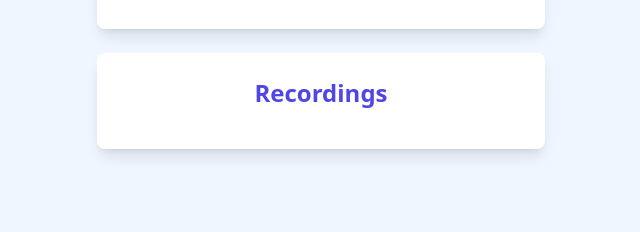
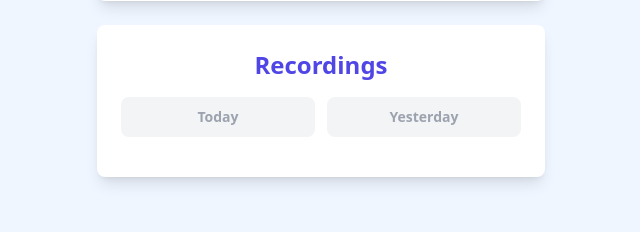
Before and after one commit to rossnoah/RadioBot, a Flask app: template templates/index.html in a window 1280 px wide. Shown: the part 389-621 px from the top of the page, without its empty margins (319-959 px from the left). Run offline with Flask 3, Linux system fonts and the light colour scheme; the template is opened without the code that fills it, so the values that code supplies are empty; parts of the project's set-up code (start-up, migrations or seed data) failed here and were passed over; some libraries are stand-ins or nearby versions.

Commit message:
Add Today and Yesterday quick-access buttons to homepage

```diff
--- a/app/routes.py
+++ b/app/routes.py
@@ -2,7 +2,7 @@
 import os
 import calendar
 from collections import OrderedDict
-from datetime import timedelta
+from datetime import date, timedelta
 from flask import Blueprint, render_template, request, abort, send_from_directory, redirect, url_for, make_response
 from werkzeug.utils import safe_join
 from user_agents import parse
@@ -81,8 +81,11 @@ def setup_routes(app, record_folder: str):
                     'month': month,
                 }
 
+        today = date.today().strftime("%Y%m%d")
+        yesterday = (date.today() - timedelta(days=1)).strftime("%Y%m%d")
+
         radio_status = get_radio_status()
-        return render_template("index.html", months=months, date_set=date_set, branding=BRANDING, radio_status=radio_status)
+        return render_template("index.html", months=months, date_set=date_set, today=today, yesterday=yesterday, branding=BRANDING, radio_status=radio_status)
 
     @files_bp.route("/files/<date>")
     @require_password
--- a/templates/index.html
+++ b/templates/index.html
@@ -81,6 +81,26 @@
         <h1 class="text-2xl font-bold mb-4 text-center text-indigo-600 dark:text-indigo-400">
           Recordings
         </h1>
+        <div class="flex gap-3 mb-4">
+          <a href="/files/{{ today }}"
+             class="flex-1 text-center py-2.5 rounded-lg font-semibold text-sm transition-colors
+               {% if today in date_set %}
+                 bg-indigo-600 text-white hover:bg-indigo-700 dark:bg-indigo-500 dark:hover:bg-indigo-400
+               {% else %}
+                 bg-gray-100 text-gray-400 dark:bg-gray-700 dark:text-gray-500 pointer-events-none
+               {% endif %}">
+            Today
+          </a>
+          <a href="/files/{{ yesterday }}"
+             class="flex-1 text-center py-2.5 rounded-lg font-semibold text-sm transition-colors
+               {% if yesterday in date_set %}
+                 bg-indigo-600 text-white hover:bg-indigo-700 dark:bg-indigo-500 dark:hover:bg-indigo-400
+               {% else %}
+                 bg-gray-100 text-gray-400 dark:bg-gray-700 dark:text-gray-500 pointer-events-none
+               {% endif %}">
+            Yesterday
+          </a>
+        </div>
         {% for key, month_data in months.items() %}
         <details {% if loop.index <= 3 %}open{% endif %}
           class="border-b border-gray-100 dark:border-gray-700 last:border-0 mb-1">
```
